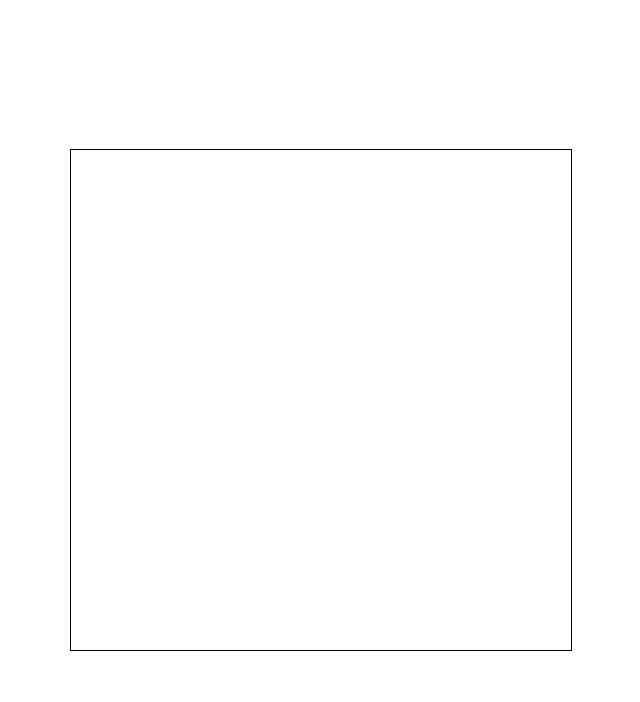
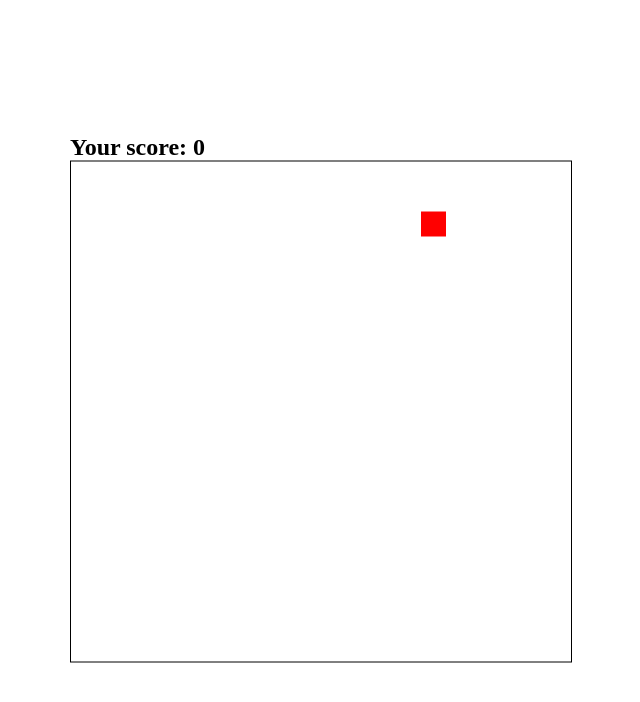
Before and after one commit to ZajacMateusz1/Snake-TS, a website built with Vite: page index.html in a window 1280 px wide. Shown: the whole page, without its empty margins (319-959 px from the left). Built offline with nearby package versions, Linux system fonts and the light colour scheme.

Commit message:
Add drawFood  and getRandomPosition in food.ts, add types.ts and add config object in game.ts

```diff
--- a/index.html
+++ b/index.html
@@ -9,6 +9,7 @@
   </head>
   <body>
     <div id="app">
+      <h2>Your score: <span id="scoreText">0</span></h2>
       <canvas id="gameBoard" height="500" width="500"></canvas>
     </div>
     <script type="module" src="/src/main.ts"></script>
--- a/src/food.ts
+++ b/src/food.ts
@@ -1,3 +1,28 @@
+import type { Config } from "./types.ts";
 export default class Food {
-  constructor() {}
+  private x: number;
+  private y: number;
+  private color: string;
+  private config: Config;
+  constructor(config: Config) {
+    this.config = config;
+    this.x = this.getRandomPosition(
+      this.config.boardWidth,
+      this.config.cellSize
+    );
+    this.y = this.getRandomPosition(
+      this.config.boardHeight,
+      this.config.cellSize
+    );
+    this.color = "red";
+  }
+  getRandomPosition(boardSize: number, cellSize: number) {
+    const cells = boardSize / cellSize;
+    const randomCell = Math.floor(Math.random() * cells);
+    return randomCell * cellSize;
+  }
+  drawFood(ctx: CanvasRenderingContext2D) {
+    ctx.fillStyle = this.color;
+    ctx.fillRect(this.x, this.y, this.config.cellSize, this.config.cellSize);
+  }
 }
--- a/src/game.ts
+++ b/src/game.ts
@@ -1,9 +1,22 @@
+import Snake from "./snake.ts";
+import Food from "./food.ts";
+import type { Config } from "./types.ts";
 export default class Game {
-  private gameBoard: HTMLElement;
+  private gameBoard: HTMLCanvasElement;
+  private ctx: CanvasRenderingContext2D;
+  private config: Config;
   constructor() {
-    this.gameBoard = document.getElementById("gameBoard")!;
+    this.gameBoard = document.getElementById("gameBoard") as HTMLCanvasElement;
+    this.ctx = this.gameBoard.getContext("2d")!;
+    this.config = {
+      cellSize: 25,
+      boardWidth: this.gameBoard.width,
+      boardHeight: this.gameBoard.height,
+    };
   }
   start() {
     console.log("Game started!");
+    const food = new Food(this.config);
+    food.drawFood(this.ctx);
   }
 }
--- a/src/main.ts
+++ b/src/main.ts
@@ -1,6 +1,4 @@
 import Game from "./game.ts";
-import Snake from "./snake.ts";
-import Food from "./Food.ts";
 window.addEventListener("DOMContentLoaded", () => {
   const game = new Game();
   game.start();
--- a/src/style.css
+++ b/src/style.css
@@ -3,10 +3,12 @@
   margin: 0;
   box-sizing: border-box;
 }
-#gameBoard {
-  border: 1px solid black;
+#app {
   position: absolute;
   top: 50%;
   left: 50%;
   transform: translate(-50%, -50%);
 }
+#gameBoard {
+  border: 1px solid black;
+}
--- /dev/null
+++ b/src/types.ts
@@ -0,0 +1,5 @@
+export type Config = {
+  cellSize: number;
+  boardWidth: number;
+  boardHeight: number;
+};
```
